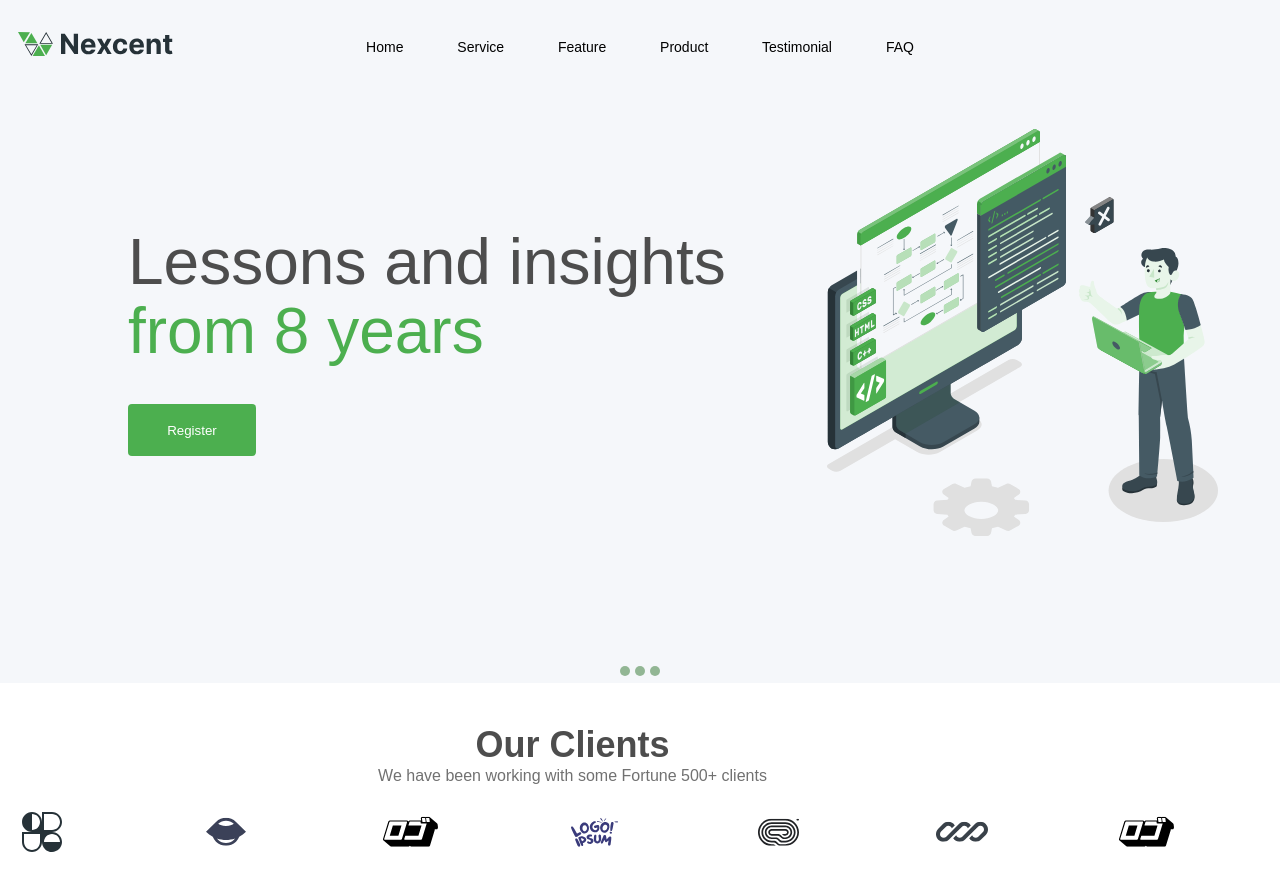
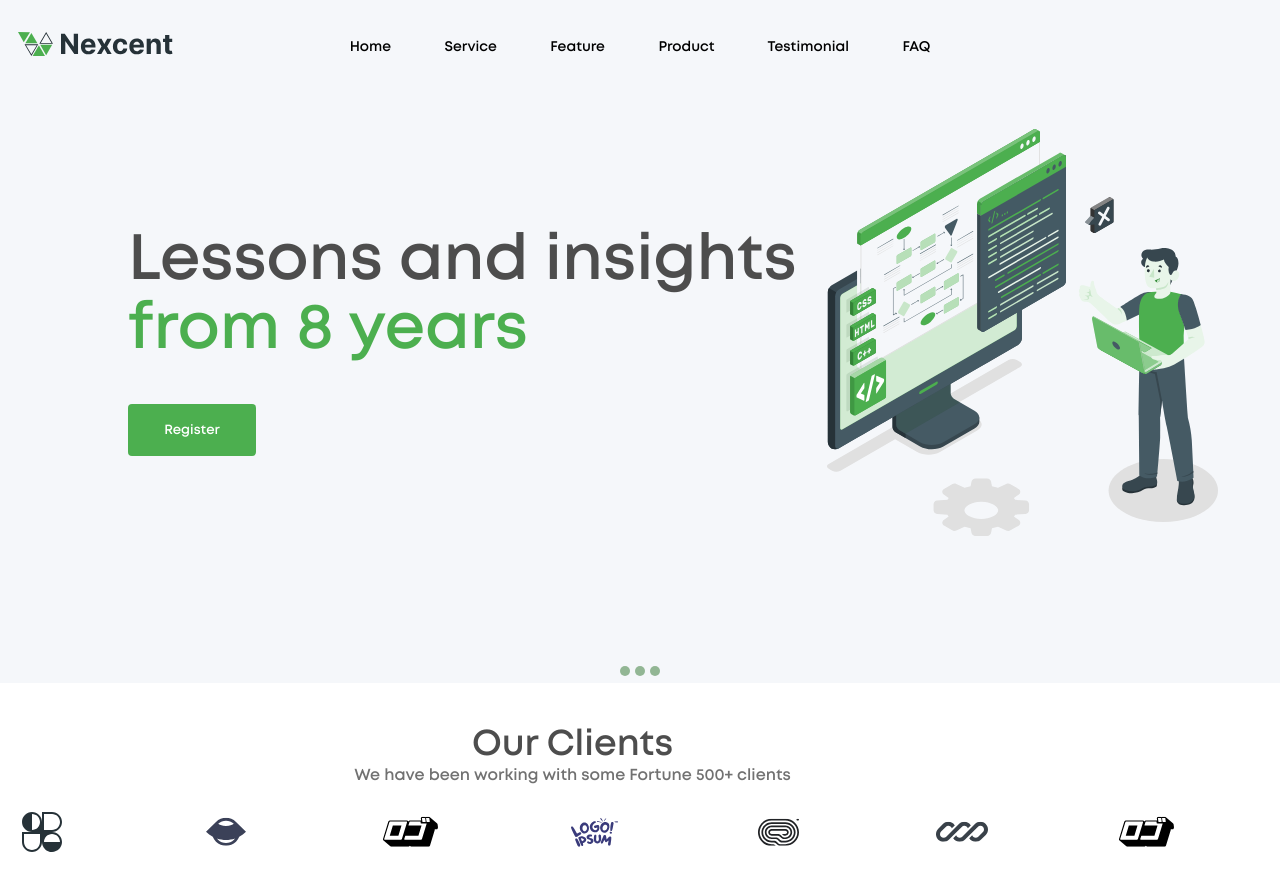
Before and after one commit to washgens/Nexcent, a plain HTML site: page index.html in a window 1280 px wide. Drawn offline with Linux system fonts and the light colour scheme; the site is published under a folder, as on GitHub Pages, so addresses that start at the root find nothing.

Commit message:
Update style.css

```diff
--- a/css/style.css
+++ b/css/style.css
@@ -1,6 +1,6 @@
 @font-face {
   font-family: dolor;
-  src: url(/font/303ff8c2975f30a5d6de8572b6b3fd15.woff);
+  src: url(../font/303ff8c2975f30a5d6de8572b6b3fd15.woff);
 }
 
 body{
```
